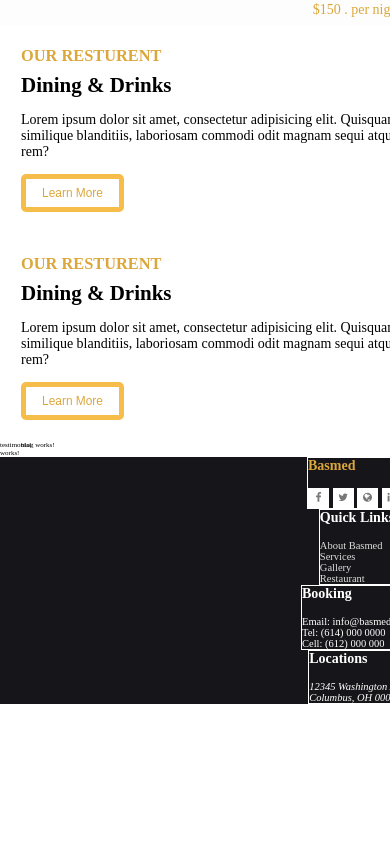
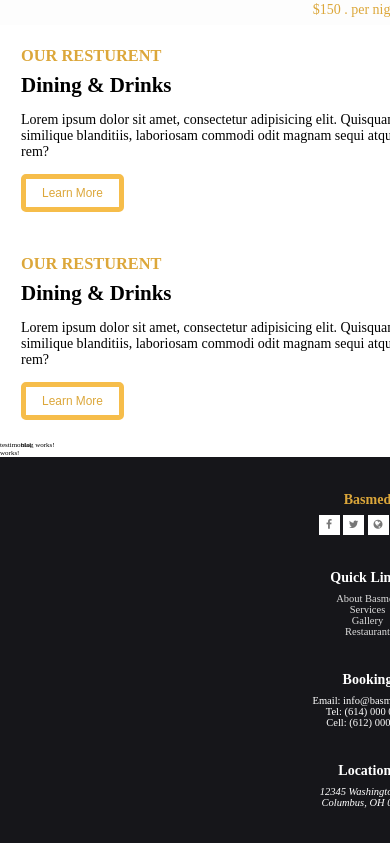
Before and after one commit to TheBoWT/hotel, an Angular app: page / in a window 390 px wide. Shown: the part 3275-4118 px from the top of the page. Before the commit the page ends 3979 px from the top, so only its background shows below. Built offline with nearby package versions, Linux system fonts and the light colour scheme.

Commit message:
finalized

```diff
--- a/src/app/footer/footer.component.scss
+++ b/src/app/footer/footer.component.scss
@@ -8,32 +8,27 @@
 
   @media(max-width: 1000px){
     grid-template-columns: repeat(2, 1fr);
-    grid-row: 5rem;
+    grid-row-gap: 5rem;
     padding: 5rem 10rem;
   }
+
   @media(max-width: 600px){
-    grid-template-columns:  1fr;
     justify-items: center;
-    padding: 0;
-
 
   }
 
   font-size: 1.5rem;
 &>*{
-  border: solid thin white;
   @media(max-width: 1120px){
     padding-left: 3rem;
   }
-  @media(max-width: 600px){
-    padding-left: 0;
-  }
+
 }
 
   &__heading{
     font-size: 2rem;
     font-weight: bold;
-    margin-bottom: 2rem;
+    margin-bottom: 1rem;
   }
   &__brand{
     color: var(--gold-dark);
@@ -61,7 +56,6 @@
 }
 
 .quick-link{
-
   .list{
     list-style: none;
 
@@ -81,10 +75,11 @@
     }
   }
 }
-
-
-
-  .reservations{
-
+.reservations, .location, .social, .quick-link{
+  @media(max-width: 600px){
+    grid-column: 1 / -1;
+    text-align: center;
   }
 }
+
+}
```
Also changed, not shown: 5 other files (tests, documents, lock files or other folders).
